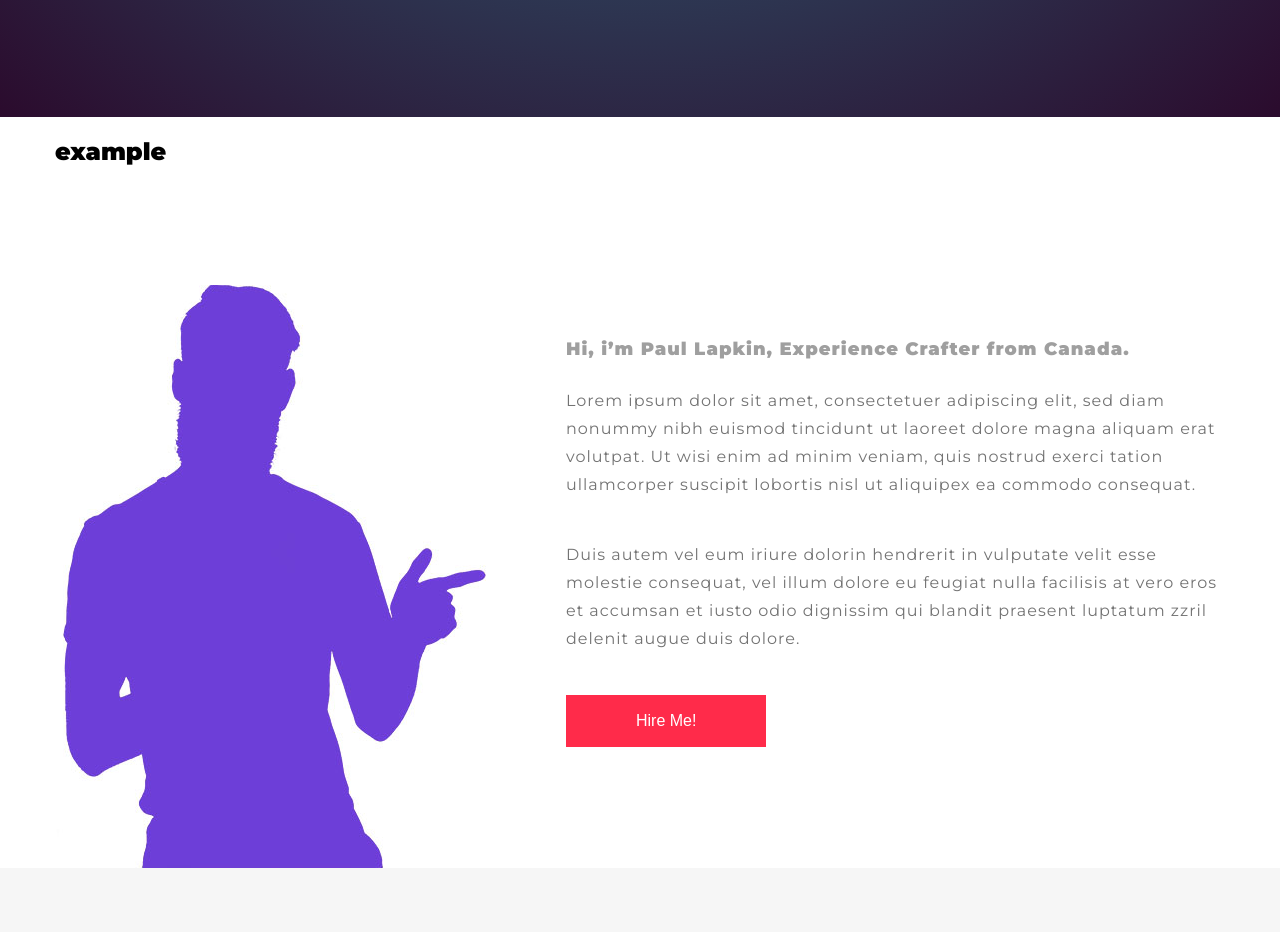
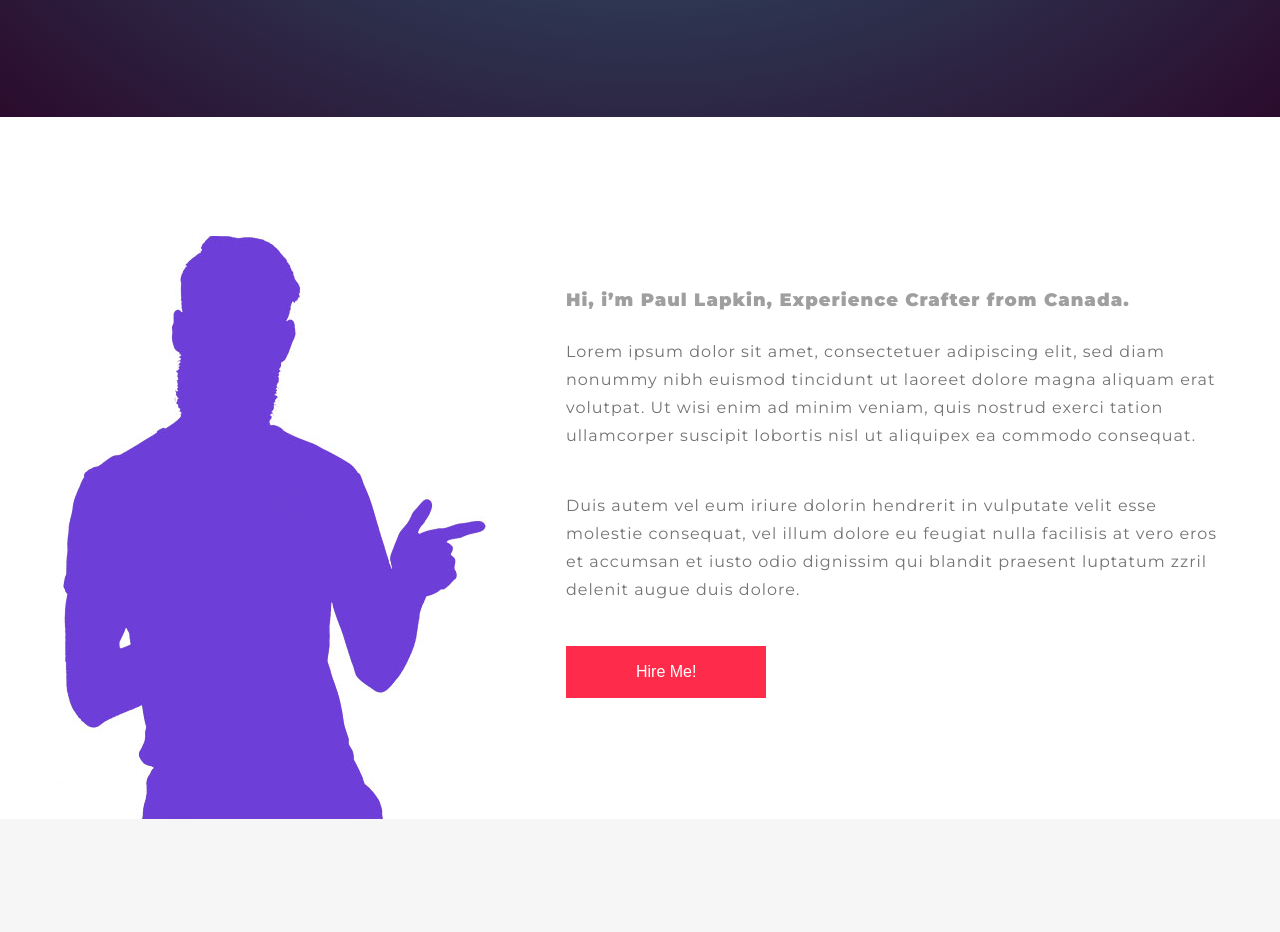
Before and after one commit to Onnnli/PaulLapkin, a plain HTML site: page index.html in a window 1280 px wide. Shown: the part 880-1812 px from the top of the page. Drawn offline with Linux system fonts and the light colour scheme.

Commit message:
deleted 35 line

```diff
--- a/index.html
+++ b/index.html
@@ -32,7 +32,6 @@
       </div>
     </header>
     <section class="section">
-      <h1> example </h1>
       <div class="content">
         <img src="img/man.jpg" alt="" class="man" data-aos="fade-right"
      data-aos-offset="300"
```
